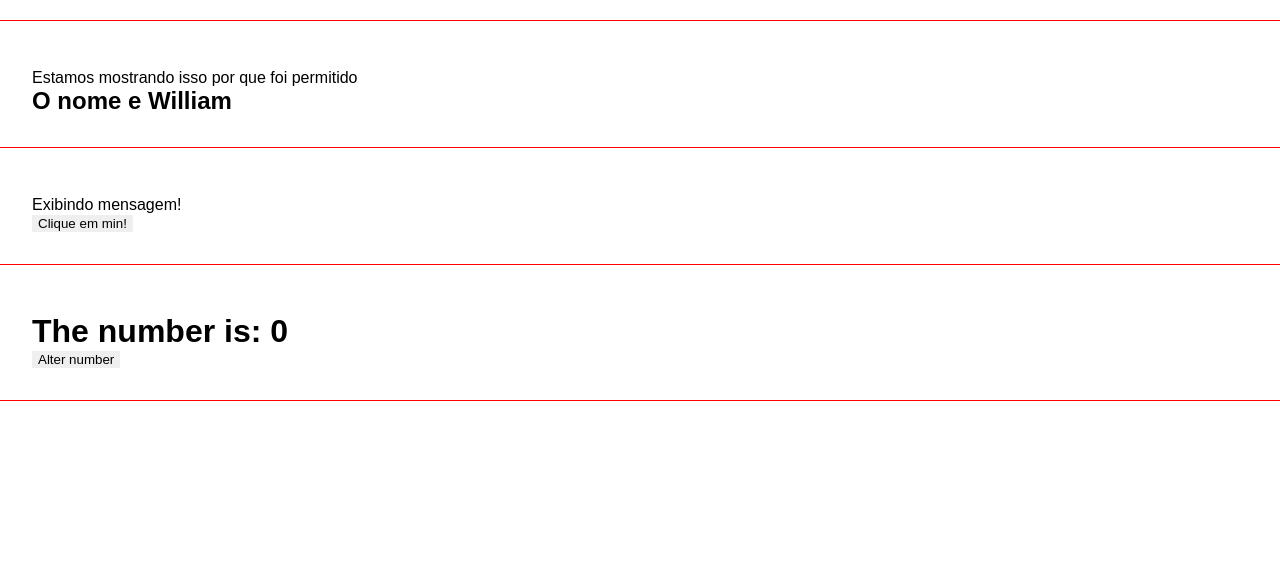
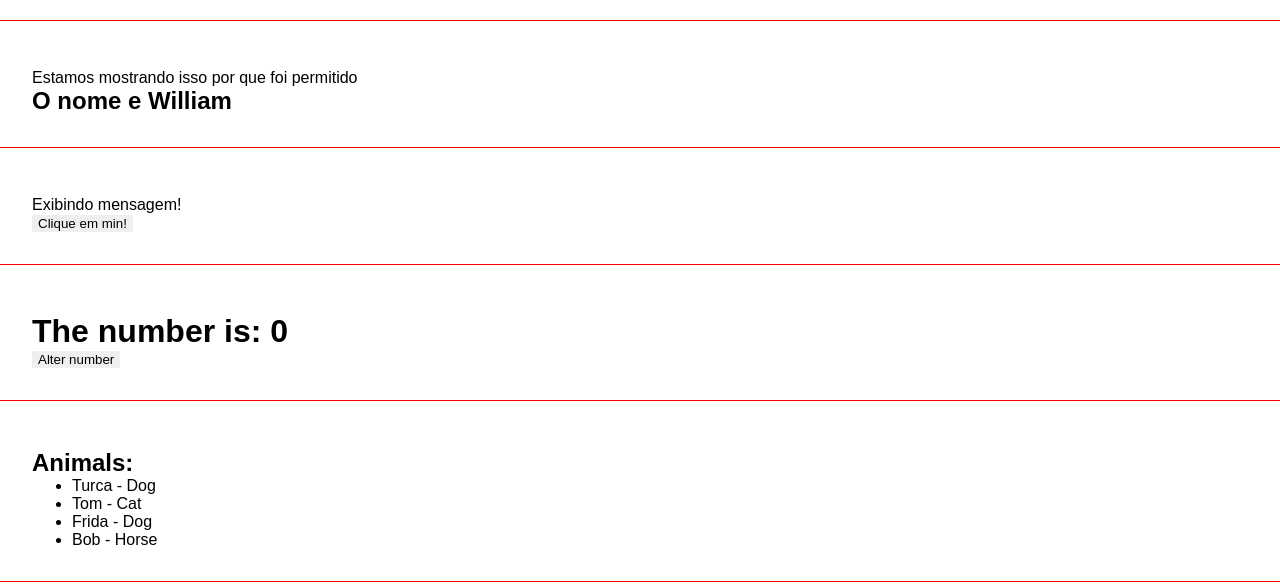
Before and after one commit to williamrlbrito/curso-angular-yt, an Angular app: page / in a window 1280 px wide. Shown: the part 731-1315 px from the top of the page. Built offline with nearby package versions, Linux system fonts and the light colour scheme.

Commit message:
--Curso Angular 13: Renderização de lista

```diff
--- a/src/app/app.component.html
+++ b/src/app/app.component.html
@@ -10,3 +10,4 @@
 <app-if-render></app-if-render>
 <app-eventos></app-eventos>
 <app-emitter></app-emitter>
+<app-list-render></app-list-render>
--- a/src/app/app.module.ts
+++ b/src/app/app.module.ts
@@ -9,9 +9,10 @@ import { IfRenderComponent } from './components/if-render/if-render.component';
 import { EventosComponent } from './components/eventos/eventos.component';
 import { EmitterComponent } from './components/emitter/emitter.component';
 import { ChangeNumberComponent } from './components/change-number/change-number.component';
+import { ListRenderComponent } from './components/list-render/list-render.component';
 
 @NgModule({
-  declarations: [AppComponent, FirstComponentComponent, ParentDataComponent, DirectivesComponent, IfRenderComponent, EventosComponent, EmitterComponent, ChangeNumberComponent],
+  declarations: [AppComponent, FirstComponentComponent, ParentDataComponent, DirectivesComponent, IfRenderComponent, EventosComponent, EmitterComponent, ChangeNumberComponent, ListRenderComponent],
   imports: [BrowserModule],
   providers: [],
   bootstrap: [AppComponent],
--- /dev/null
+++ b/src/app/components/list-render/list-render.component.html
@@ -0,0 +1,8 @@
+<div class="class">
+  <h2>Animals:</h2>
+  <ul>
+    <li *ngFor="let animal of animals">
+      {{ animal.name }} - {{ animal.type }}
+    </li>
+  </ul>
+</div>
--- /dev/null
+++ b/src/app/components/list-render/list-render.component.ts
@@ -0,0 +1,15 @@
+import { Component } from '@angular/core';
+
+@Component({
+  selector: 'app-list-render',
+  templateUrl: './list-render.component.html',
+  styleUrls: ['./list-render.component.css'],
+})
+export class ListRenderComponent {
+  animals = [
+    { name: 'Turca', type: 'Dog' },
+    { name: 'Tom', type: 'Cat' },
+    { name: 'Frida', type: 'Dog' },
+    { name: 'Bob', type: 'Horse' },
+  ];
+}
```
Also changed, not shown: src/app/components/list-render/list-render.component.css (added), 1 other file (tests, documents, lock files or other folders).
